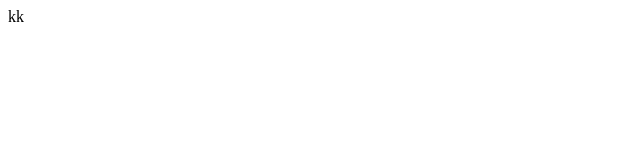
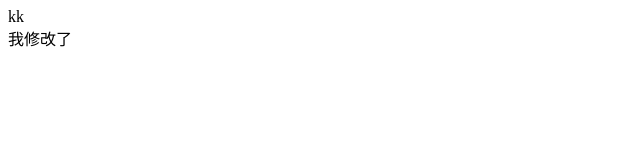
Before and after one commit to Kdoit/project_01, a plain HTML site: page index.html in a window 1280 px wide. Shown: the full height of the page, 0-640 px from the left. Drawn offline with Linux system fonts and the light colour scheme.

Commit message:
修改了index.html

```diff
--- a/index.html
+++ b/index.html
@@ -8,5 +8,7 @@
 </head>
 <body>
     <div>kk</div>
+    <div>我修改了</div>
+
 </body>
 </html>
```
